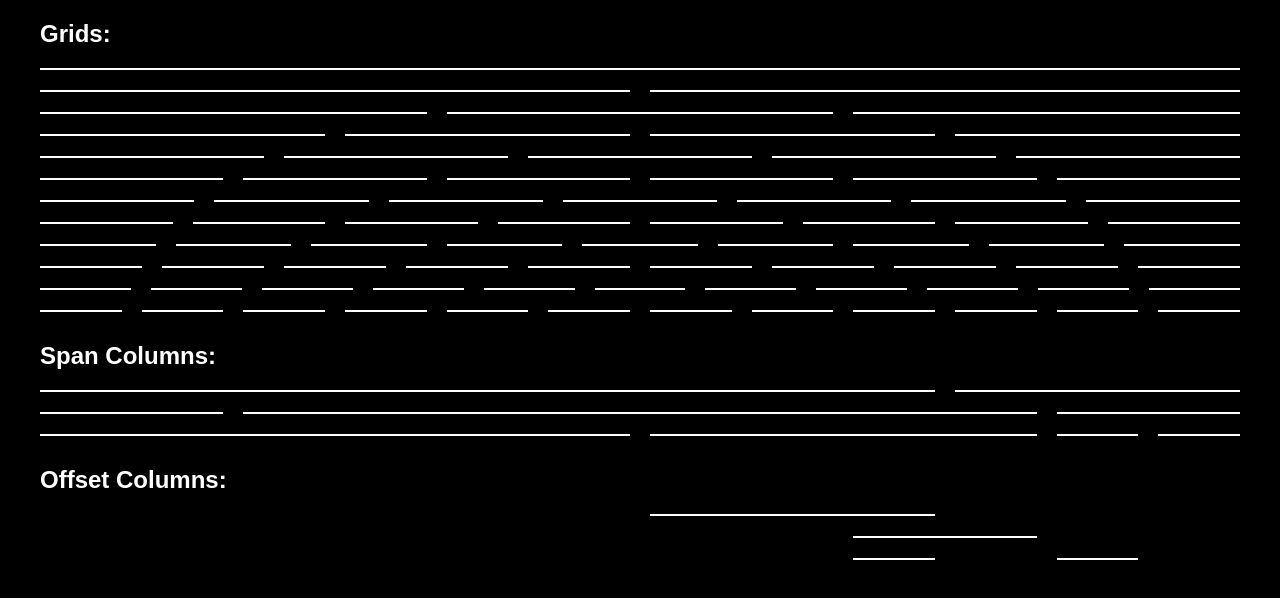
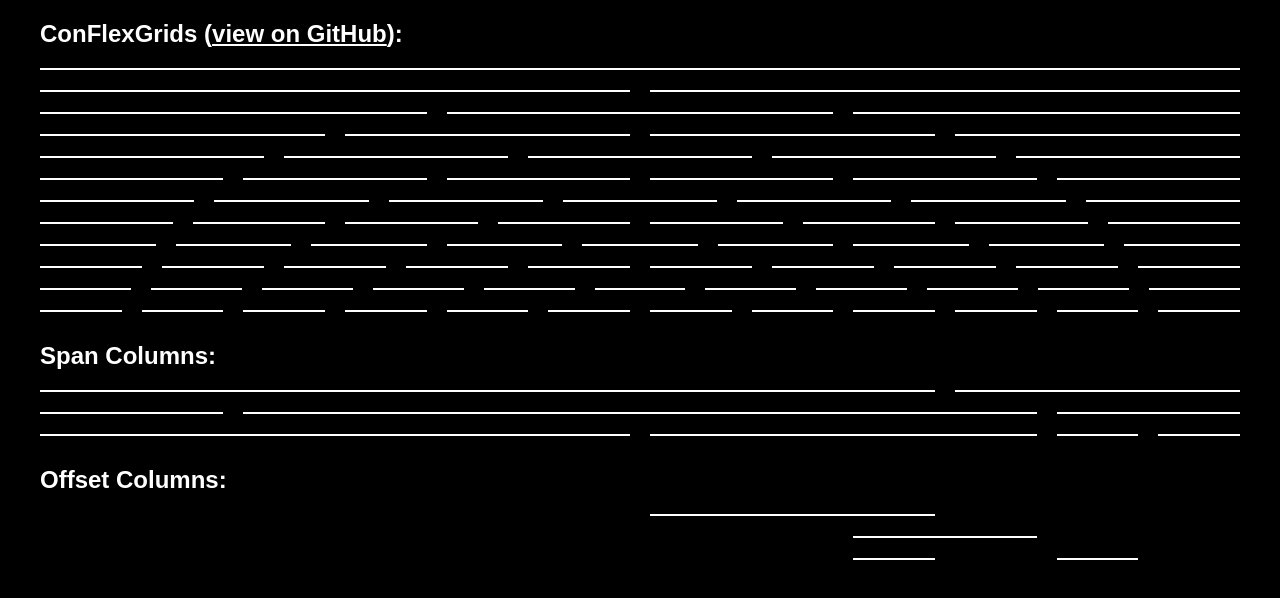
Before and after one commit to andrewjtait/conflexgrids, a plain HTML site: page index.html in a window 1280 px wide. Drawn offline with Linux system fonts and the light colour scheme.

Commit message:
added link on demo page

```diff
--- a/index.html
+++ b/index.html
@@ -9,7 +9,7 @@
     <link rel="stylesheet" href="css/example.css">
   </head>
   <body>
-    <h2>Grids:</h2>
+    <h2>ConFlexGrids (<a href="https://github.com/andrewjtait/conflexgrids">view on GitHub</a>):</h2>
     <div class="row">
       <div class="column"><div class="box"></div></div>
     </div>
--- a/sass/example.scss
+++ b/sass/example.scss
@@ -10,6 +10,10 @@ body {
 
 h2 {
   margin: 10px 0 $grid-margin;
+
+  a {
+    color: white;
+  }
 }
 
 .box {
```
Also changed, not shown: css/example.css.
